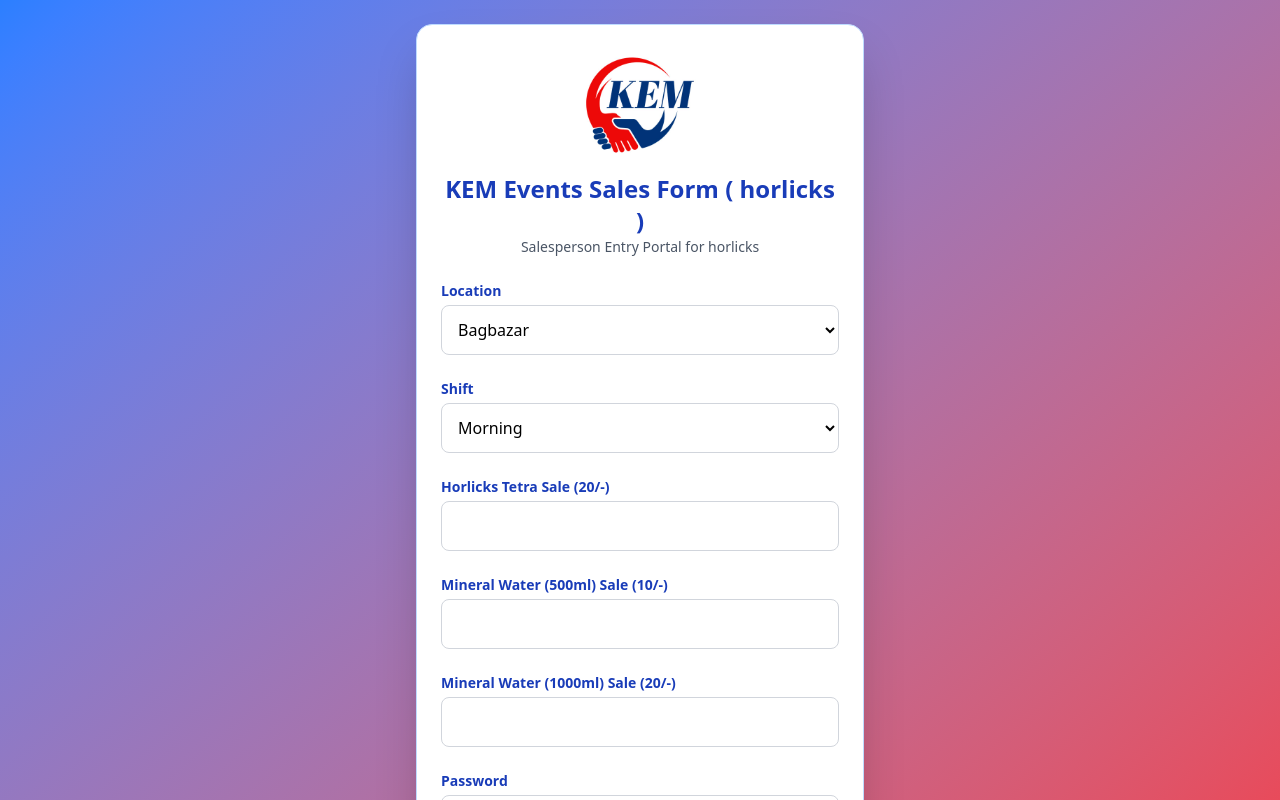
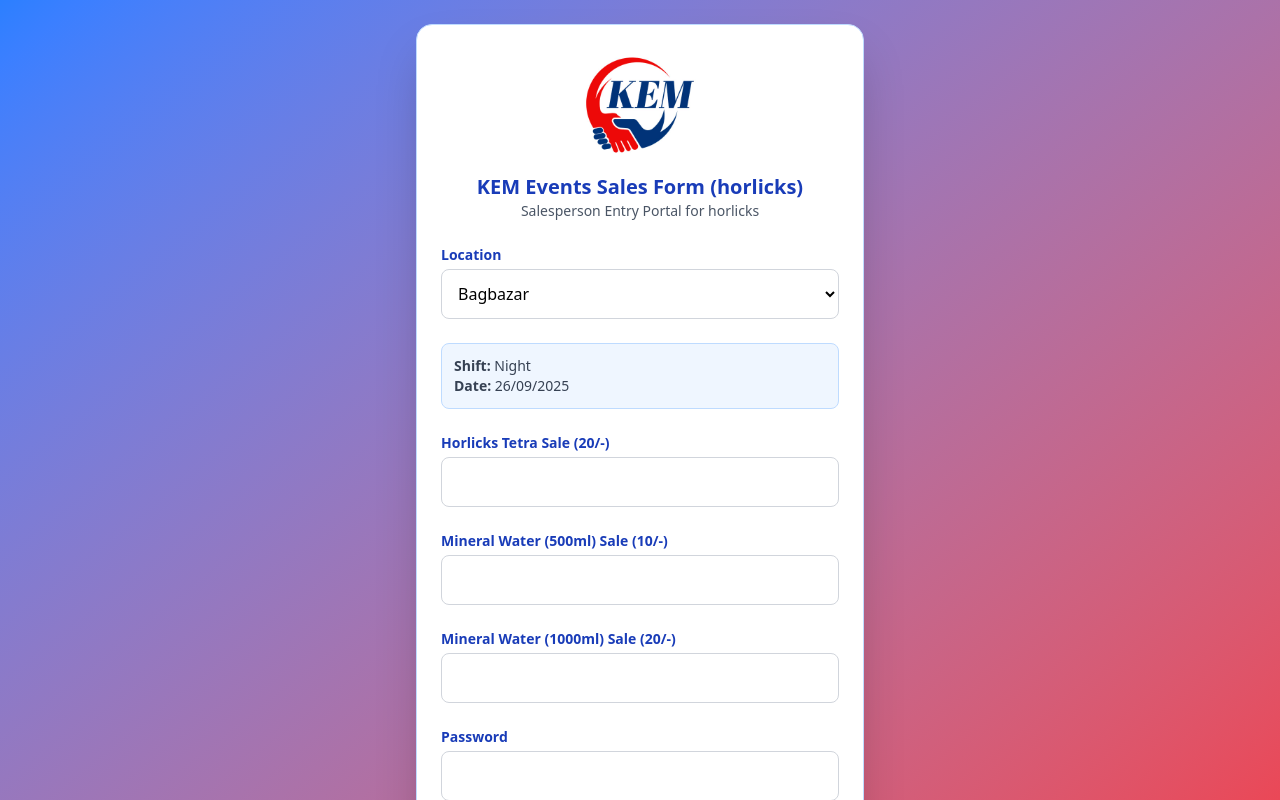
Before and after one commit to sanju1234abcd/kem_horlicks_client, a React (Vite) app: page / in a window 1280 px wide. Shown: the top 800 px of the page. Built offline with nearby package versions, Linux system fonts and the light colour scheme.

Commit message:
final changes final

```diff
--- a/src/SalesSubmit.tsx
+++ b/src/SalesSubmit.tsx
@@ -12,27 +12,52 @@
   "Samaj Sebi",
 ];
 
-// 🔹 Shift options
-const shifts = ["Morning", "Night"];
-
 // 🔹 Unique passwords for each location
 const locationPasswords: Record<string, string> = {
   "Bagbazar": "B4g@z8r",
   "Jodhpur Park": "J0d!P7k",
   "Shib Mandir": "Sh1b#M3",
   "Garia Naba Durga": "G@N8D2",
-  "Samaj Sebi": "S@m5S3b"
+  "Samaj Sebi": "S@m5S3b",
+};
+
+// 🔹 Detect current shift + subDate
+const getShiftAndDate = () => {
+  const now = moment().tz("Asia/Kolkata");
+
+  const hour = now.hour();
+  let shift: "Morning" | "Night";
+  let subDate = now;
+
+  if (hour >= 10 && hour < 22) {
+    // Morning shift (10 AM – 10 PM)
+    shift = "Morning";
+  } else {
+    // Night shift (10 PM – 10 AM next day)
+    shift = "Night";
+    if (hour < 10) {
+      // Early morning → belongs to yesterday’s night shift
+      subDate = now.clone().subtract(1, "day");
+    }
+  }
+
+  return {
+    shift,
+    subDate: subDate.format("DD/MM/YYYY"),
+  };
 };
 
 const SalesSubmit: React.FC = () => {
+  const { shift: detectedShift, subDate: detectedDate } = getShiftAndDate();
+
   const [formData, setFormData] = useState({
     location: locations[0],
-    shift: shifts[0],
+    shift: detectedShift,
     horlicksSale: "",
     water500mlSale: "",
     water1000mlSale: "",
     password: "",
-    subDate: "", // will be auto-added on submit
+    subDate: detectedDate, // auto-detected
   });
 
   const [loading, setLoading] = useState(false);
@@ -51,27 +76,32 @@
 
     try {
       // 🔑 Validate password
-      if (formData.password !== locationPasswords[formData.location]) {
-        toast.error("Incorrect password for selected location!");
+      if (
+        formData.password !==
+        `${locationPasswords[formData.location]}${
+          formData.shift === "Morning" ? "9ui" : "hu7"
+        }`
+      ) {
+        toast.error("Incorrect password for selected location and shift!");
         setLoading(false);
         return;
       }
 
-      // 🔹 Add submission date (India timezone)
-      const subDate = moment().tz("Asia/Kolkata").format("DD/MM/YYYY");
-
-      const finalData = { ...formData, subDate };
+      const finalData = { ...formData };
 
       // 🔹 Simulate API call
-      const response = await fetch(`${import.meta.env.VITE_BASE_URL}/api/v1/horlicks/add`, {
+      const response = await fetch(
+        `${import.meta.env.VITE_BASE_URL}/api/v1/horlicks/add`,
+        {
           method: "POST",
           headers: {
             "Content-Type": "application/json",
           },
           body: JSON.stringify(finalData),
-      })
+        }
+      );
 
-      const result = await response.json() as {
+      const result = (await response.json()) as {
         success: boolean;
         message: string;
       };
@@ -124,10 +154,12 @@
             alt="KEM Events"
             className="mx-auto mb-3 w-28 h-28 object-contain"
           />
-          <h1 className="text-2xl font-bold text-blue-800">
-            KEM Events Sales Form ( horlicks )
+          <h1 className="text-xl font-bold text-blue-800">
+            KEM Events Sales Form (horlicks)
           </h1>
-          <p className="text-sm text-gray-600">Salesperson Entry Portal for horlicks</p>
+          <p className="text-sm text-gray-600">
+            Salesperson Entry Portal for horlicks
+          </p>
         </div>
 
         {/* Location */}
@@ -149,23 +181,14 @@
           </select>
         </div>
 
-        {/* Shift */}
-        <div>
-          <label className="block text-sm font-semibold text-blue-800 mb-1">
-            Shift
-          </label>
-          <select
-            name="shift"
-            value={formData.shift}
-            onChange={handleChange}
-            className="w-full border border-gray-300 rounded-lg p-3 text-base focus:ring-2 focus:ring-red-500 focus:border-red-500"
-          >
-            {shifts.map((s) => (
-              <option key={s} value={s}>
-                {s}
-              </option>
-            ))}
-          </select>
+        {/* Auto-detected shift + date */}
+        <div className="p-3 bg-blue-50 rounded-lg border border-blue-200">
+          <p className="text-sm text-gray-700">
+            <strong>Shift:</strong> {formData.shift}
+          </p>
+          <p className="text-sm text-gray-700">
+            <strong>Date:</strong> {formData.subDate}
+          </p>
         </div>
 
         {/* Horlicks Sale */}
@@ -228,15 +251,19 @@
           />
         </div>
 
-        {/*sales amount */}
+        {/* Sales amount */}
         <div>
           <label className="block text-sm font-semibold text-blue-800 mb-1">
             Total Sales Amount
           </label>
           <input
             type="Number"
-            disabled = {true}
-            value={(Number(formData.horlicksSale) * 20 + Number(formData.water500mlSale) * 10 + Number(formData.water1000mlSale) * 20)}
+            disabled={true}
+            value={
+              Number(formData.horlicksSale) * 20 +
+              Number(formData.water500mlSale) * 10 +
+              Number(formData.water1000mlSale) * 20
+            }
             className="w-full opacity-40 border border-gray-300 rounded-lg p-3 text-base focus:ring-2 focus:ring-red-500 focus:border-red-500"
             required
           />
```
Lines whose indentation alone changed are shown as unchanged.
